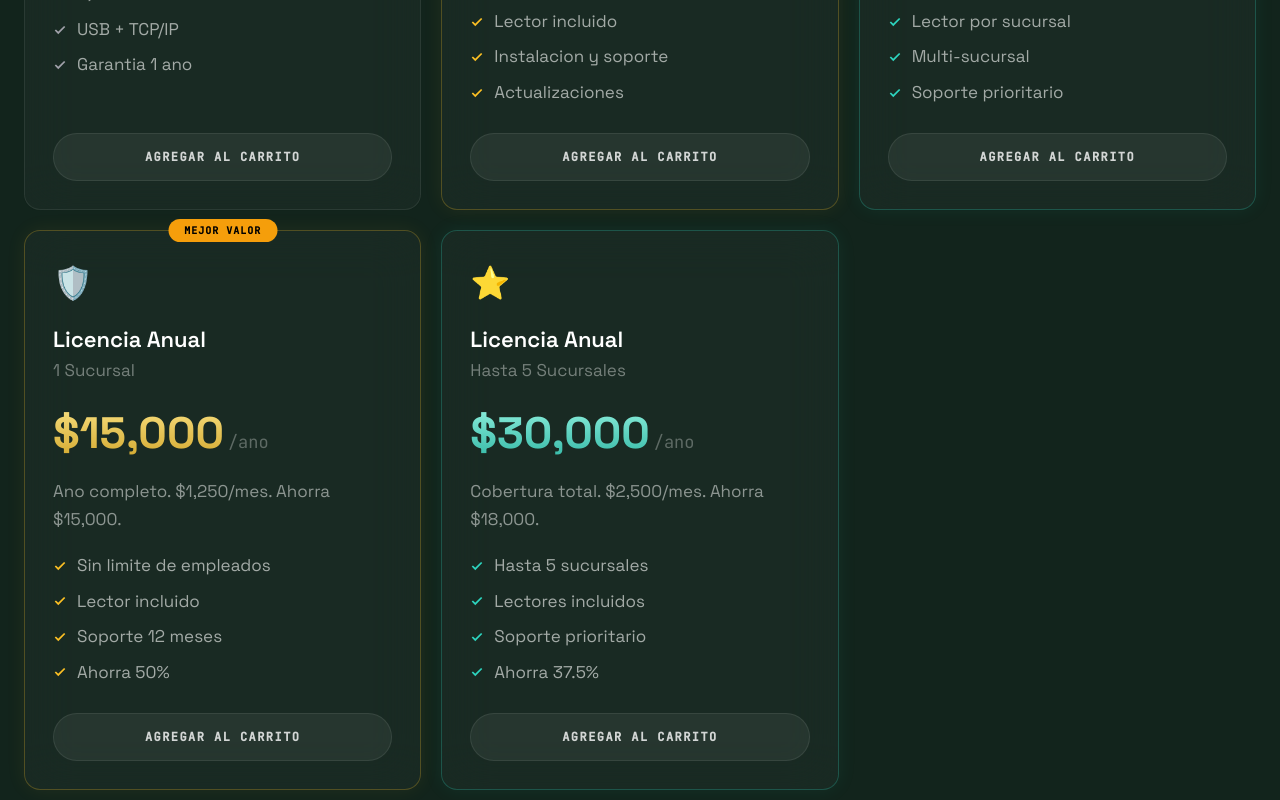
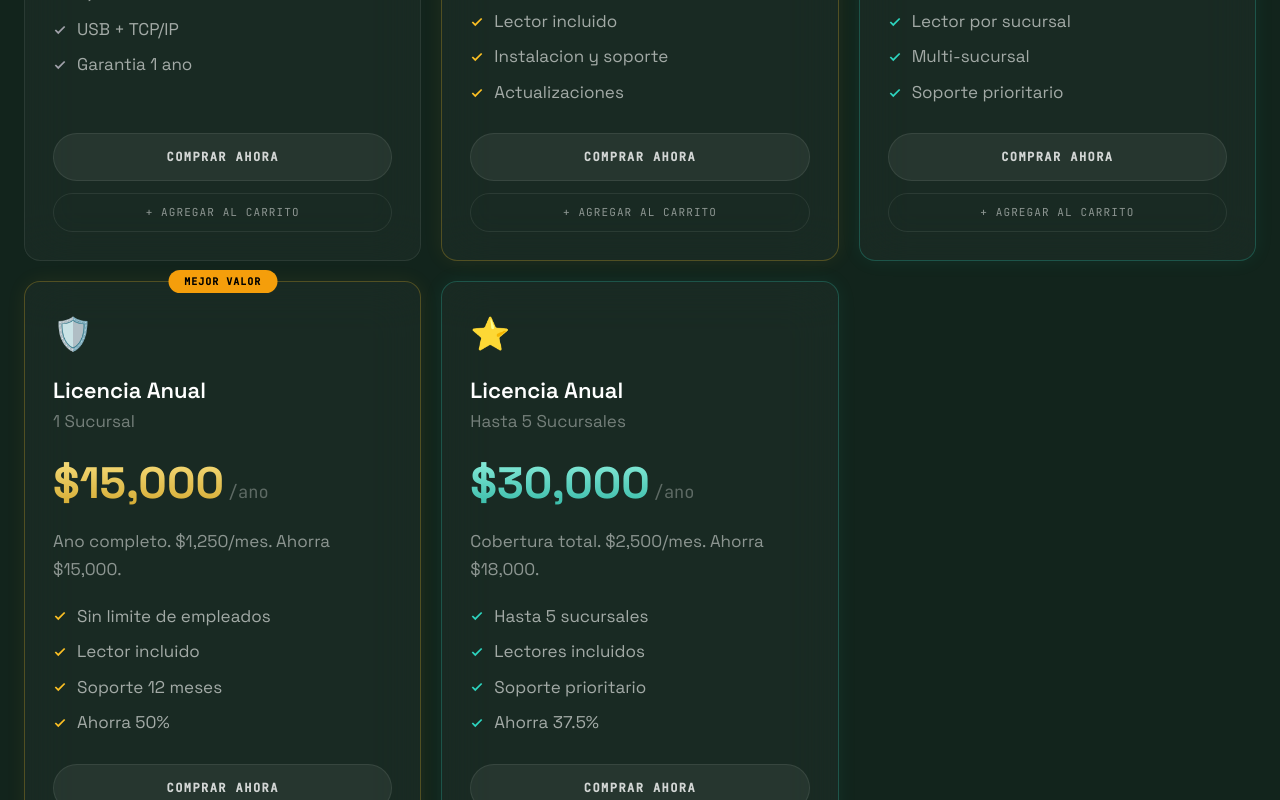
Before and after one commit to checadorasistencia/tienda-checador-legal, a React (Vite) app: page / in a window 1280 px wide. Shown: the part 2740-3540 px from the top of the page. Built offline with nearby package versions, Linux system fonts and the light colour scheme.

Commit message:
Botones Comprar Ahora con links directos a Mercado Pago

```diff
--- a/src/App.jsx
+++ b/src/App.jsx
@@ -1,7 +1,7 @@
 /*
  * SUJETO: Tienda Checador Legal MX
  * DIRECCION: dark mode + glassmorphism + gradientes + motion
- * SEGURIDAD: Solo INSERT publico en Supabase. Lectura solo desde dashboard.
+ * PAGOS: Links directos a Mercado Pago (suscripciones y pagos unicos)
  */
 
 import { useState, useCallback } from 'react';
@@ -27,11 +27,11 @@ async function guardarPedido(pedido) {
 }
 
 const PRODUCTOS = [
-  { id: 'lector', nombre: 'Lector de Huella ZK9500', precio: 1500, unidad: 'pza', desc: 'Lector biometrico USB. 3,000 plantillas. TCP/IP y USB.', specs: ['Sensor optico ZKTeco', '3,000 huellas', 'USB + TCP/IP', 'Garantia 1 ano'], icono: '\u{1F512}', tag: null, color: 'neutral' },
-  { id: 'mensual-1', nombre: 'Licencia Mensual', sub: '1 Sucursal', precio: 2500, unidad: '/mes', desc: 'Control completo para un local. Sin limite de empleados.', specs: ['Sin limite de empleados', 'Lector incluido', 'Instalacion y soporte', 'Actualizaciones'], icono: '\u{1F4CB}', tag: null, color: 'ambar' },
-  { id: 'mensual-5', nombre: 'Licencia Mensual', sub: 'Hasta 5 Sucursales', precio: 4000, unidad: '/mes', desc: '5 locales, un solo panel. Lector por sucursal.', specs: ['Hasta 5 sucursales', 'Lector por sucursal', 'Multi-sucursal', 'Soporte prioritario'], icono: '\u{1F3E2}', tag: 'Popular', color: 'teal' },
-  { id: 'anual-1', nombre: 'Licencia Anual', sub: '1 Sucursal', precio: 15000, unidad: '/ano', desc: 'Ano completo. $1,250/mes. Ahorra $15,000.', specs: ['Sin limite de empleados', 'Lector incluido', 'Soporte 12 meses', 'Ahorra 50%'], icono: '\u{1F6E1}\uFE0F', tag: 'Mejor valor', color: 'ambar' },
-  { id: 'anual-5', nombre: 'Licencia Anual', sub: 'Hasta 5 Sucursales', precio: 30000, unidad: '/ano', desc: 'Cobertura total. $2,500/mes. Ahorra $18,000.', specs: ['Hasta 5 sucursales', 'Lectores incluidos', 'Soporte prioritario', 'Ahorra 37.5%'], icono: '\u2B50', tag: null, color: 'teal' },
+  { id: 'lector', nombre: 'Lector de Huella ZK9500', precio: 1500, unidad: 'pza', desc: 'Lector biometrico USB. 3,000 plantillas. TCP/IP y USB.', specs: ['Sensor optico ZKTeco', '3,000 huellas', 'USB + TCP/IP', 'Garantia 1 ano'], icono: '\u{1F512}', tag: null, color: 'neutral', link: 'https://mpago.li/1VoqTS6' },
+  { id: 'mensual-1', nombre: 'Licencia Mensual', sub: '1 Sucursal', precio: 2500, unidad: '/mes', desc: 'Control completo para un local. Sin limite de empleados.', specs: ['Sin limite de empleados', 'Lector incluido', 'Instalacion y soporte', 'Actualizaciones'], icono: '\u{1F4CB}', tag: null, color: 'ambar', link: 'https://mpago.la/2i4CJVH' },
+  { id: 'mensual-5', nombre: 'Licencia Mensual', sub: 'Hasta 5 Sucursales', precio: 4000, unidad: '/mes', desc: '5 locales, un solo panel. Lector por sucursal.', specs: ['Hasta 5 sucursales', 'Lector por sucursal', 'Multi-sucursal', 'Soporte prioritario'], icono: '\u{1F3E2}', tag: 'Popular', color: 'teal', link: 'https://mpago.la/17eqLuj' },
+  { id: 'anual-1', nombre: 'Licencia Anual', sub: '1 Sucursal', precio: 15000, unidad: '/ano', desc: 'Ano completo. $1,250/mes. Ahorra $15,000.', specs: ['Sin limite de empleados', 'Lector incluido', 'Soporte 12 meses', 'Ahorra 50%'], icono: '\u{1F6E1}\uFE0F', tag: 'Mejor valor', color: 'ambar', link: 'https://mpago.li/2nBpWhi' },
+  { id: 'anual-5', nombre: 'Licencia Anual', sub: 'Hasta 5 Sucursales', precio: 30000, unidad: '/ano', desc: 'Cobertura total. $2,500/mes. Ahorra $18,000.', specs: ['Hasta 5 sucursales', 'Lectores incluidos', 'Soporte prioritario', 'Ahorra 37.5%'], icono: '\u2B50', tag: null, color: 'teal', link: 'https://mpago.li/1d8SJuP' },
 ];
 
 const CARACTERISTICAS = [
@@ -450,10 +450,16 @@ export default function App() {
                     </li>
                   ))}
                 </ul>
-                <button onClick={() => agregarAlCarrito(p)}
-                  className={`mt-7 w-full rounded-full bg-white/[0.06] py-3.5 font-mono text-[12px] font-bold uppercase tracking-[0.12em] text-white/80 border border-white/[0.08] ${col.btn} transition-all`}>
-                  Agregar al Carrito
-                </button>
+                <div className="mt-7 space-y-3">
+                  <a href={p.link} target="_blank" rel="noopener"
+                    className={`block w-full rounded-full bg-white/[0.06] py-3.5 text-center font-mono text-[12px] font-bold uppercase tracking-[0.12em] text-white/80 border border-white/[0.08] ${col.btn} transition-all`}>
+                    Comprar Ahora
+                  </a>
+                  <button onClick={() => agregarAlCarrito(p)}
+                    className="w-full rounded-full border border-white/[0.08] py-2.5 font-mono text-[11px] uppercase tracking-[0.1em] text-white/50 hover:bg-white/[0.05] transition-colors">
+                    + Agregar al Carrito
+                  </button>
+                </div>
               </Glow>
               );
             })}
```
